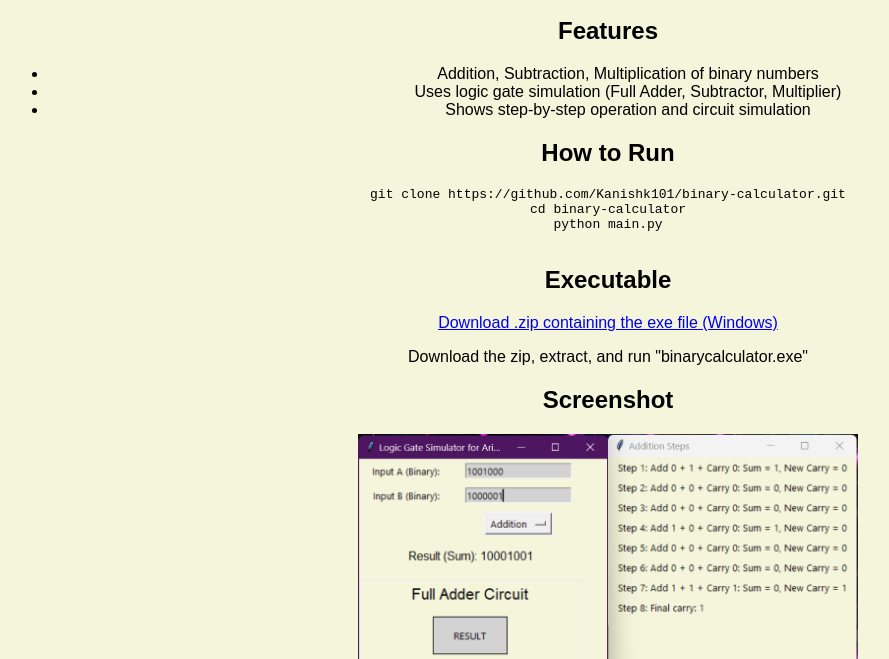
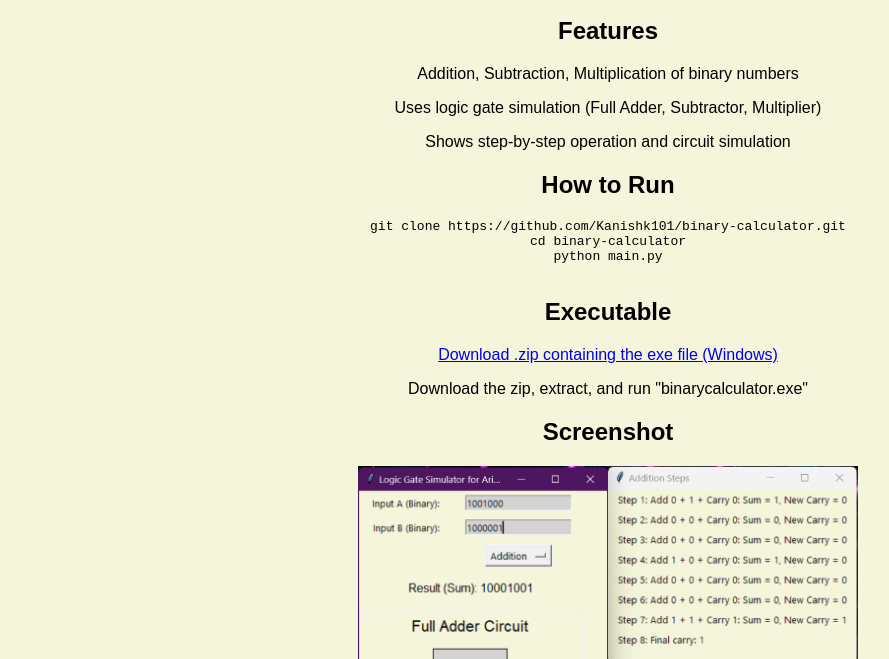
Before and after one commit to Kanishk101/binary-calculator, a plain HTML site: page index.html in a window 1280 px wide. Shown: the part 141-800 px from the top of the page, without its empty margins (32-921 px from the left). Drawn offline with Linux system fonts and the light colour scheme.

Commit message:
Update index.html

```diff
--- a/index.html
+++ b/index.html
@@ -8,11 +8,9 @@
   <p>This is a desktop GUI application built using Python's Tkinter module.</p>
 
   <h2>Features</h2>
-  <ul>
-    <li>Addition, Subtraction, Multiplication of binary numbers</li>
-    <li>Uses logic gate simulation (Full Adder, Subtractor, Multiplier)</li>
-    <li>Shows step-by-step operation and circuit simulation</li>
-  </ul>
+    <p>Addition, Subtraction, Multiplication of binary numbers</p>
+    <p>Uses logic gate simulation (Full Adder, Subtractor, Multiplier)</p>
+    <p>Shows step-by-step operation and circuit simulation</p>
 
   <h2>How to Run</h2>
   <pre>
```
